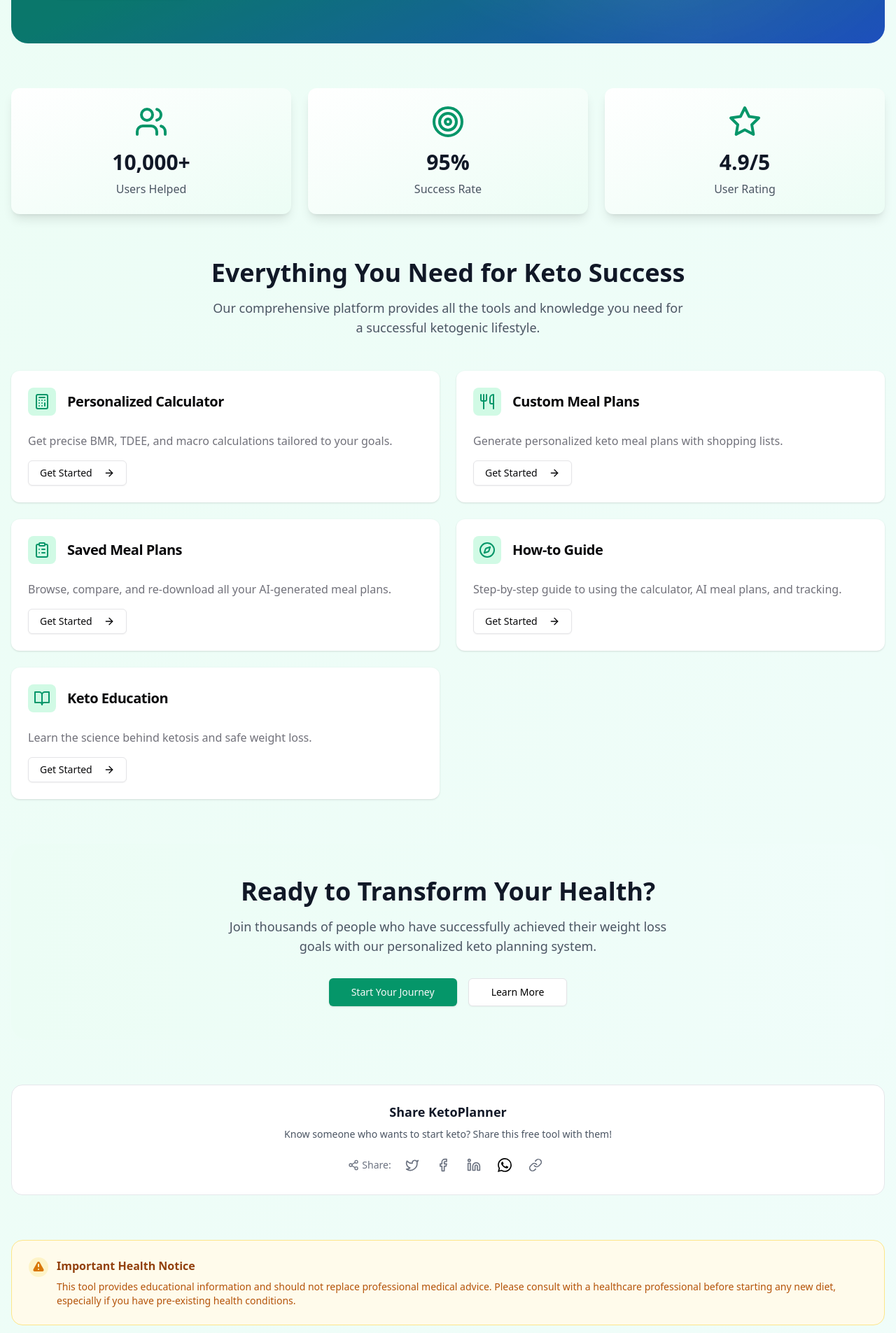
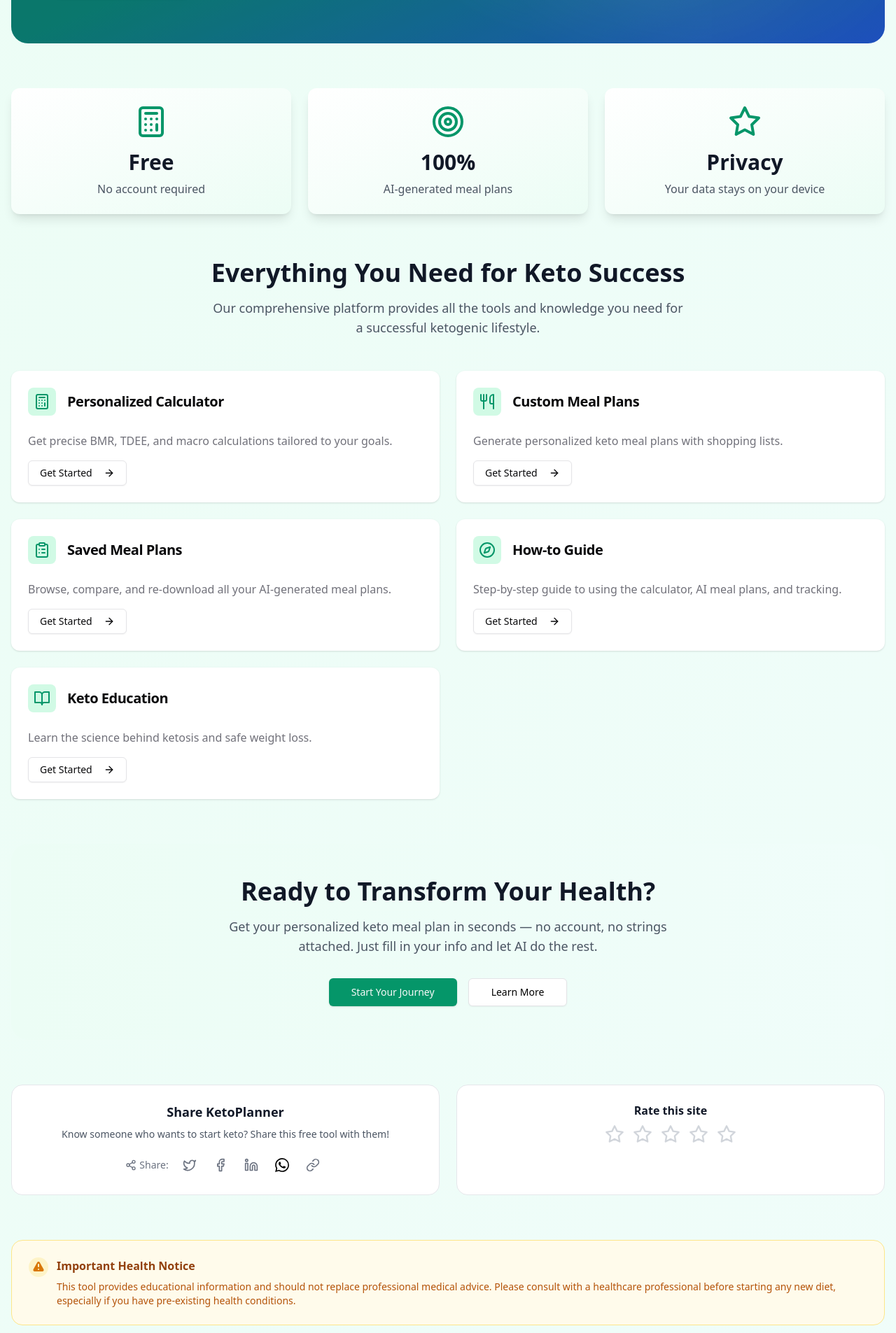
Before and after one commit to alaber1969/keto-planner, a React (Vite) app: page /#/ in a window 1280 px wide. Shown: the part 564-2469 px from the top of the page at 70% size. Built offline with nearby package versions, Linux system fonts and the light colour scheme.

Commit message:
Replace fake stats with honest info, add star rating widget

```diff
--- /dev/null
+++ b/src/components/StarRating.tsx
@@ -0,0 +1,85 @@
+import { useState, useEffect } from 'react';
+import { Star } from 'lucide-react';
+import { toast } from 'sonner';
+
+const STORAGE_KEY = 'keto-site-rating';
+const HAS_RATED_KEY = 'keto-user-rated';
+
+export function useSiteRating() {
+  const [ratings, setRatings] = useState<number[]>(() => {
+    try {
+      return JSON.parse(localStorage.getItem(STORAGE_KEY) || '[]');
+    } catch { return []; }
+  });
+  const [hasRated, setHasRated] = useState(() => localStorage.getItem(HAS_RATED_KEY) === 'true');
+
+  const average = ratings.length > 0
+    ? (ratings.reduce((a, b) => a + b, 0) / ratings.length).toFixed(1)
+    : null;
+
+  const totalRatings = ratings.length;
+
+  const addRating = (score: number) => {
+    if (hasRated) {
+      toast.info('You already rated! Thanks for your support 💚');
+      return;
+    }
+    const updated = [...ratings, score];
+    setRatings(updated);
+    setHasRated(true);
+    localStorage.setItem(STORAGE_KEY, JSON.stringify(updated));
+    localStorage.setItem(HAS_RATED_KEY, 'true');
+    toast.success(`Thanks for rating! ⭐ (${score}/5)`);
+  };
+
+  return { average, totalRatings, hasRated, addRating };
+}
+
+export default function StarRating({ compact }: { compact?: boolean }) {
+  const { average, totalRatings, hasRated, addRating } = useSiteRating();
+  const [hover, setHover] = useState(0);
+
+  if (compact) {
+    return (
+      <div className="inline-flex items-center gap-1 text-sm text-gray-500">
+        <Star className="h-4 w-4 fill-yellow-400 text-yellow-400" />
+        <span>{average || '—'} ({totalRatings} ratings)</span>
+      </div>
+    );
+  }
+
+  return (
+    <div className="text-center">
+      <h4 className="font-semibold text-gray-900 mb-1">Rate this site</h4>
+      <div className="flex items-center justify-center gap-1">
+        {[1, 2, 3, 4, 5].map((star) => (
+          <button
+            key={star}
+            onClick={() => addRating(star)}
+            onMouseEnter={() => setHover(star)}
+            onMouseLeave={() => setHover(0)}
+            className={`p-1 transition-all duration-150 ${hasRated ? 'cursor-default' : 'cursor-pointer hover:scale-110'}`}
+            disabled={hasRated}
+            aria-label={`Rate ${star} star${star > 1 ? 's' : ''}`}
+          >
+            <Star
+              className={`h-7 w-7 transition-colors ${
+                (hover || hasRated ? star <= (hover || 5) : star <= 0)
+                  ? 'fill-yellow-400 text-yellow-400'
+                  : 'text-gray-300'
+              }`}
+            />
+          </button>
+        ))}
+      </div>
+      {average && (
+        <p className="text-xs text-gray-500 mt-1">
+          {average}/5 ({totalRatings} {totalRatings === 1 ? 'rating' : 'ratings'})
+        </p>
+      )}
+      {hasRated && (
+        <p className="text-xs text-emerald-600 mt-1">✓ You rated this site</p>
+      )}
+    </div>
+  );
+}
--- a/src/pages/Home.tsx
+++ b/src/pages/Home.tsx
@@ -1,6 +1,7 @@
 import { Link } from 'react-router-dom';
 import SocialShare from '../components/SocialShare';
-import { ArrowRight, Calculator, Utensils, BookOpen, Star, Users, Target, ClipboardList, Compass, Share2 } from 'lucide-react';
+import StarRating from '../components/StarRating';
+import { ArrowRight, Calculator, Utensils, BookOpen, Target, ClipboardList, Compass, Share2, Star } from 'lucide-react';
 import { Button } from '../components/ui/button';
 import { Card, CardContent, CardDescription, CardHeader, CardTitle } from '../components/ui/card';
 import { Badge } from '../components/ui/badge';
@@ -41,19 +42,19 @@ export default function Home() {
 
   const stats = [
     {
-      icon: Users,
-      value: '10,000+',
-      label: 'Users Helped',
+      icon: Calculator,
+      value: 'Free',
+      label: 'No account required',
     },
     {
       icon: Target,
-      value: '95%',
-      label: 'Success Rate',
+      value: '100%',
+      label: 'AI-generated meal plans',
     },
     {
       icon: Star,
-      value: '4.9/5',
-      label: 'User Rating',
+      value: 'Privacy',
+      label: 'Your data stays on your device',
     },
   ];
 
@@ -192,8 +193,8 @@ export default function Home() {
           Ready to Transform Your Health?
         </h2>
         <p className="text-lg text-gray-600 mb-8 max-w-2xl mx-auto">
-          Join thousands of people who have successfully achieved their weight loss goals
-          with our personalized keto planning system.
+          Get your personalized keto meal plan in seconds — no account, no strings attached.
+          Just fill in your info and let AI do the rest.
         </p>
         <div className="flex flex-col sm:flex-row gap-4 justify-center">
           <Button size="lg" className="bg-emerald-600 hover:bg-emerald-700" asChild>
@@ -209,12 +210,17 @@ export default function Home() {
         </div>
       </section>
 
-      {/* Share */}
-      <section className="text-center p-6 bg-white rounded-2xl border border-gray-200">
-        <h3 className="text-lg font-semibold text-gray-900 mb-2">Share KetoPlanner</h3>
-        <p className="text-gray-600 mb-4 text-sm">Know someone who wants to start keto? Share this free tool with them!</p>
-        <div className="flex justify-center">
-          <SocialShare variant="row" />
+      {/* Share + Rating */}
+      <section className="grid grid-cols-1 md:grid-cols-2 gap-6">
+        <div className="text-center p-6 bg-white rounded-2xl border border-gray-200">
+          <h3 className="text-lg font-semibold text-gray-900 mb-2">Share KetoPlanner</h3>
+          <p className="text-gray-600 mb-4 text-sm">Know someone who wants to start keto? Share this free tool with them!</p>
+          <div className="flex justify-center">
+            <SocialShare variant="row" />
+          </div>
+        </div>
+        <div className="p-6 bg-white rounded-2xl border border-gray-200">
+          <StarRating />
         </div>
       </section>
 
```
